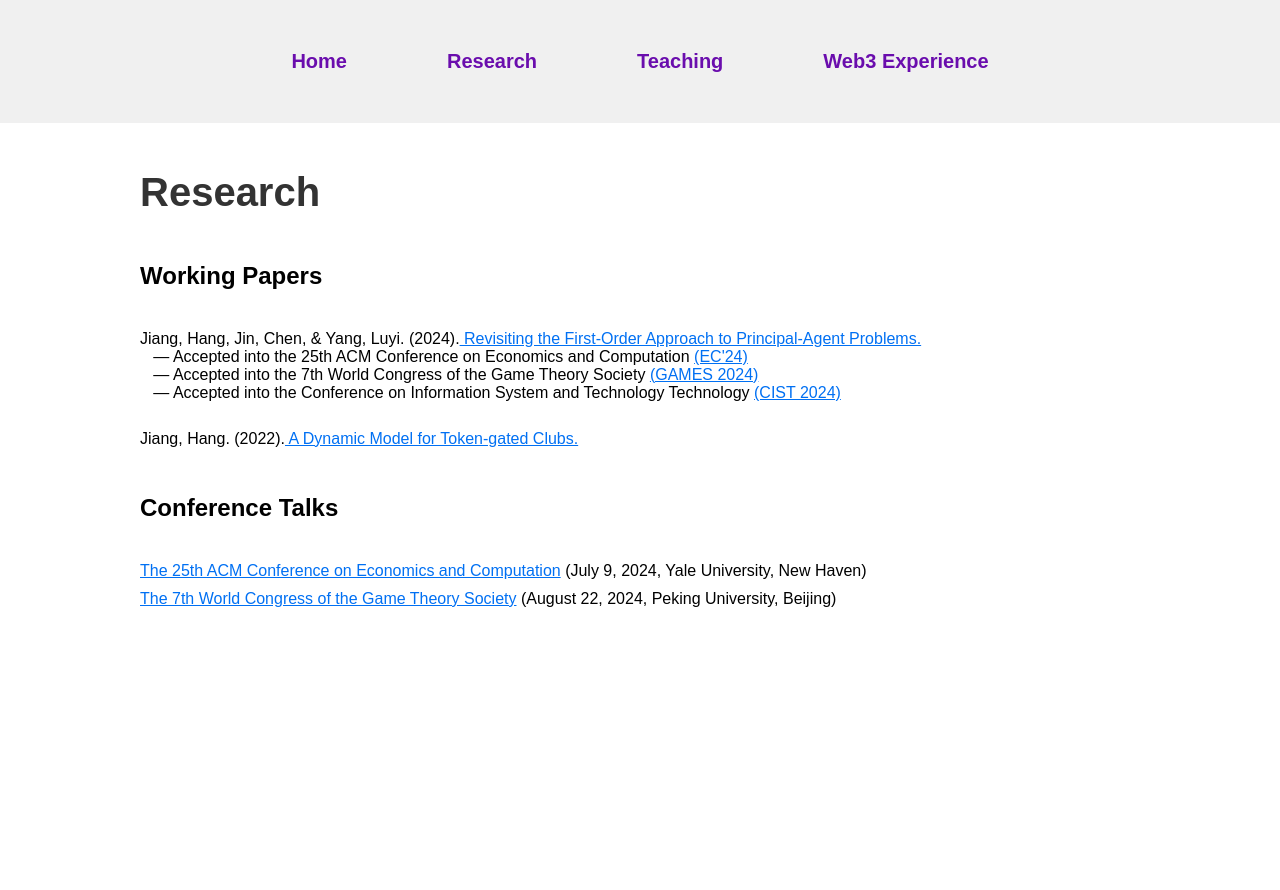
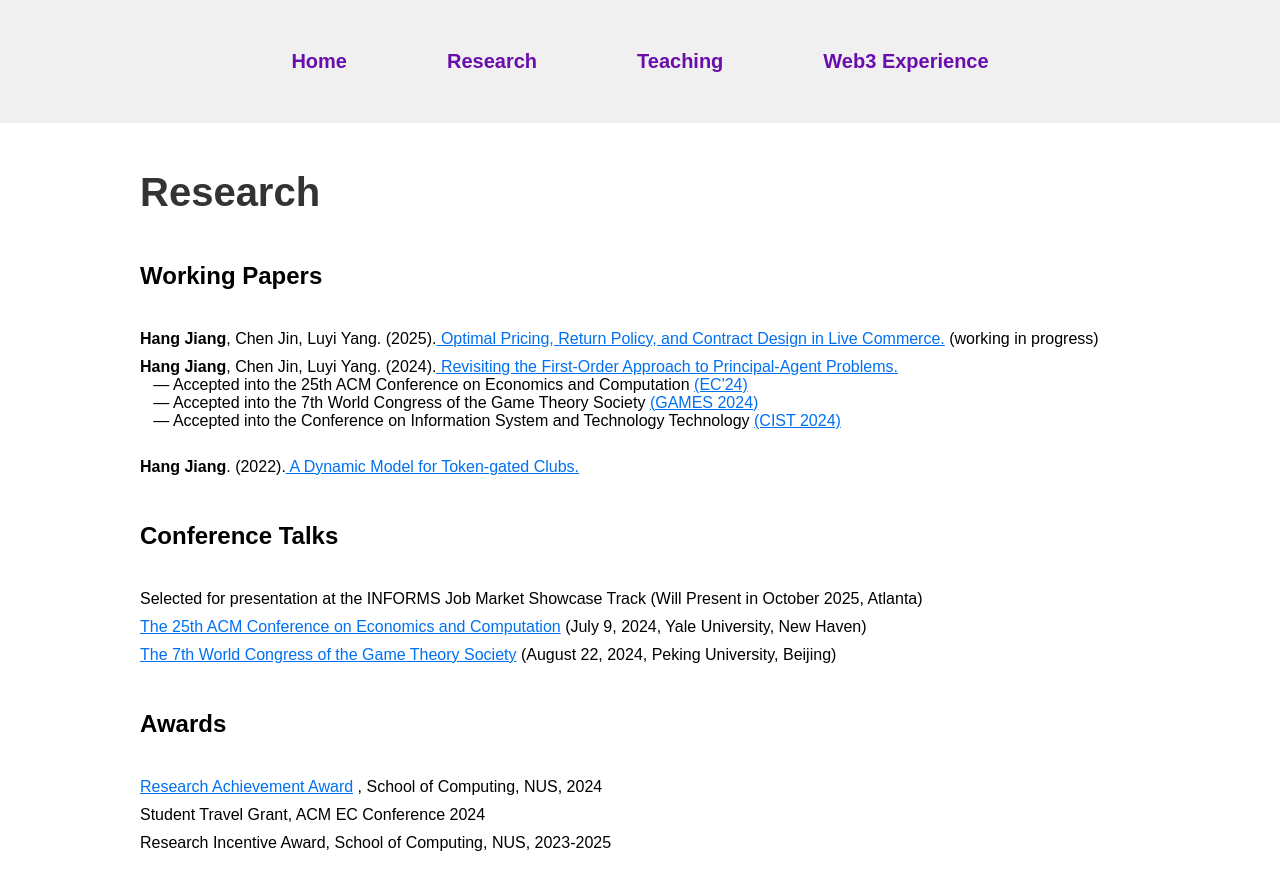
Before and after one commit to JHaaa/jianghang.github.io, a Next.js app: page /research in a window 1280 px wide. Shown: the top 890 px of the page. Before the commit the page ends 800 px from the top, so only its background shows below. Built offline with nearby package versions, Linux system fonts and the light colour scheme.

Commit message:
feat: 更新 all 页面文案与样式

```diff
--- a/src/app/page.tsx
+++ b/src/app/page.tsx
@@ -26,7 +26,7 @@ export default function HomePage() {
           and a B.S. in Statistics from the <a href="https://en.wikipedia.org/wiki/Special_Class_for_the_Gifted_Young#University_of_Science_and_Technology_of_China" target="_blank" rel="noopener noreferrer">
           Special Class for the Gifted Young</a> at the University of Science and Technology of China (USTC).
         </p>
-        <p>My <a href="/research">Research</a> encompasses contract theory, <a href="/web3-experience">Web3</a>, and their convergence.</p>
+        <p>My <a href="/research">Research</a> encompasses principal agent problems and decision analytics, applied microeconomics, and Web3.</p>
         <p>Connect with me on <a href="https://twitter.com/CyberHang" target="_blank" rel="noopener noreferrer">X</a>.</p>
       </div>
     </div>
--- a/src/app/research/page.tsx
+++ b/src/app/research/page.tsx
@@ -8,8 +8,13 @@ const ResearchPage = () => {
 
       <h3 className={styles.header}>Working Papers</h3>
       <ul className={styles.customList}>
+      <li>
+          <strong>Hang Jiang</strong>, Chen Jin, Luyi Yang. (2025).
+          <a className={styles.link}  target="_blank" rel="noopener noreferrer"> Optimal Pricing, Return Policy, and Contract Design in Live Commerce.
+          </a> (working in progress)
+        </li>
         <li>
-          Jiang, Hang, Jin, Chen, &amp; Yang, Luyi. (2024).
+          <strong>Hang Jiang</strong>, Chen Jin, Luyi Yang. (2024).
           <a className={styles.link} href="https://papers.ssrn.com/sol3/papers.cfm?abstract_id=4715135" target="_blank" rel="noopener noreferrer"> Revisiting the First-Order Approach to Principal-Agent Problems.
           </a>
           <br /> &nbsp;&nbsp;&nbsp;&mdash; Accepted into the 25th ACM Conference on Economics and
@@ -21,7 +26,7 @@ const ResearchPage = () => {
         </li>
         <br />
         <li>
-          Jiang, Hang. (2022).
+        <strong>Hang Jiang</strong>. (2022).
           <a className={styles.link} href="https://papers.ssrn.com/sol3/papers.cfm?abstract_id=4853229" target="_blank" rel="noopener noreferrer"> A Dynamic Model for Token-gated Clubs.
           </a>
         </li>
@@ -29,6 +34,9 @@ const ResearchPage = () => {
 
       <h3 className={styles.header}>Conference Talks</h3>
       <ul className={styles.customList}>
+        <li>
+        Selected for presentation at the INFORMS Job Market Showcase Track (Will Present in October 2025, Atlanta)
+        </li>
         <li>
           <a className={styles.link} href="https://ec24.sigecom.org/program/accepted-papers/index.html" target="_blank" rel="noopener noreferrer">
             The 25th ACM Conference on Economics and Computation
@@ -42,6 +50,22 @@ const ResearchPage = () => {
 
         </li>
       </ul>
+
+      <h3 className={styles.header}>Awards</h3>
+      <ul className={styles.customList}>
+        <li>
+          <a className={styles.link} href="https://credentials.nus.edu.sg/14ac0f01-5f69-4f80-9c2b-95c3e9678b91#acc.qJiAIzOo" target="_blank" rel="noopener noreferrer">
+          Research Achievement Award
+          </a> , School of Computing, NUS, 2024
+
+        </li>
+        <li>
+        Student Travel Grant, ACM EC Conference 2024
+        </li>
+        <li>
+        Research Incentive Award, School of Computing, NUS, 2023-2025
+        </li>
+      </ul>
     </div>
   );
 };
```
Also changed, not shown: src/app/web3-experience/page.tsx (+10 -4 lines).
